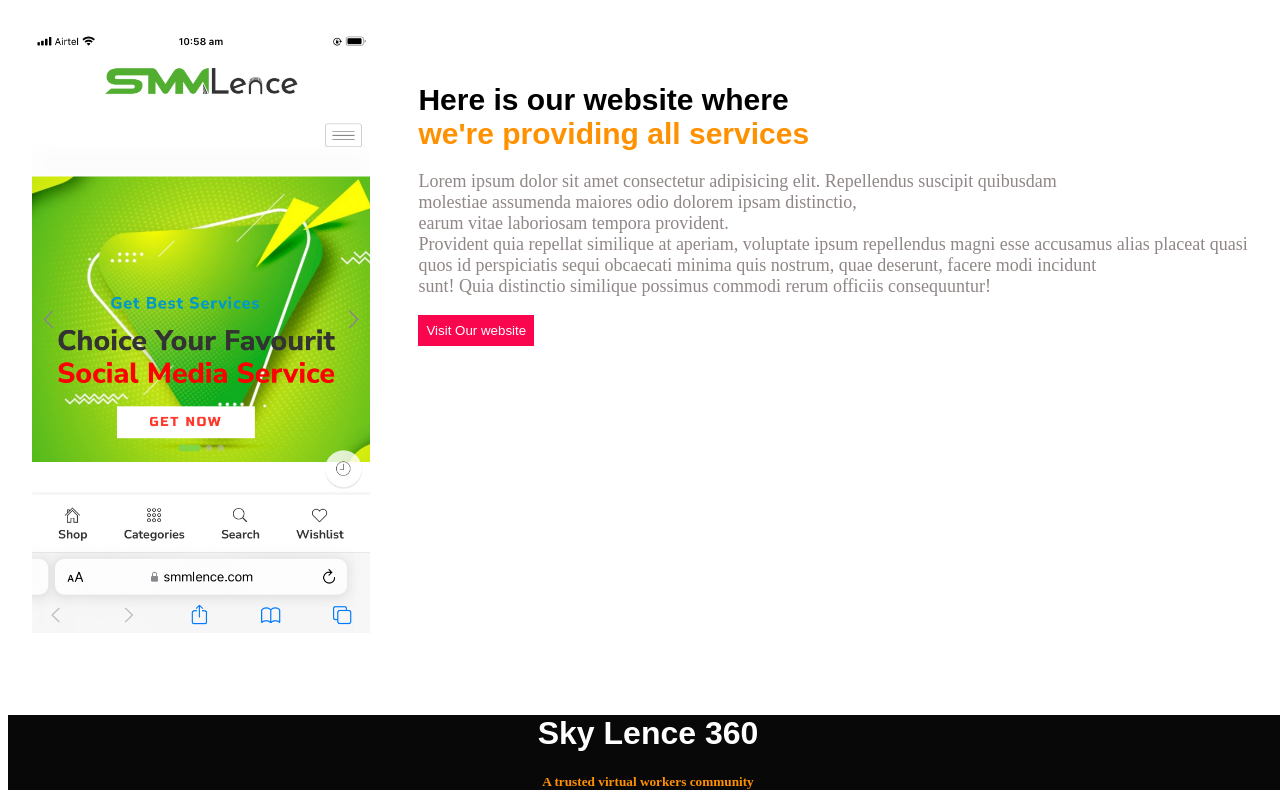
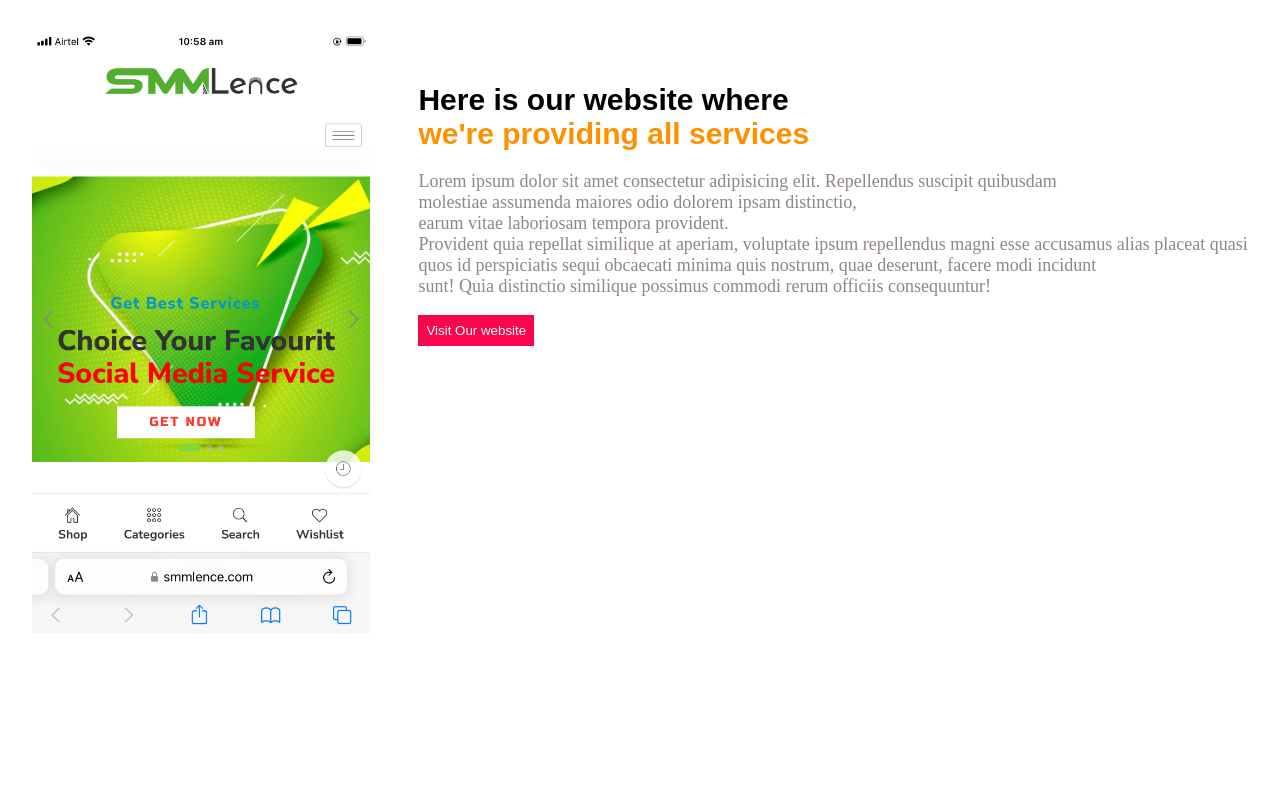
Before and after one commit to tareq9144/portfolio_web, a plain HTML site: page index.html in a window 1280 px wide. Shown: the part 1984-2784 px from the top of the page. After the commit the page ends 2685 px from the top, so only its background shows below. Drawn offline with Linux system fonts and the light colour scheme.

Commit message:
anything

```diff
--- a/index.html
+++ b/index.html
@@ -102,10 +102,6 @@
 
              </div>
     </div>
-    <div class="last-container" >
-        <h1 class="close">Sky Lence 360</h1>
-         <h5 class="color">A trusted virtual workers community</h5>
-    </div>
 
 
 
```
